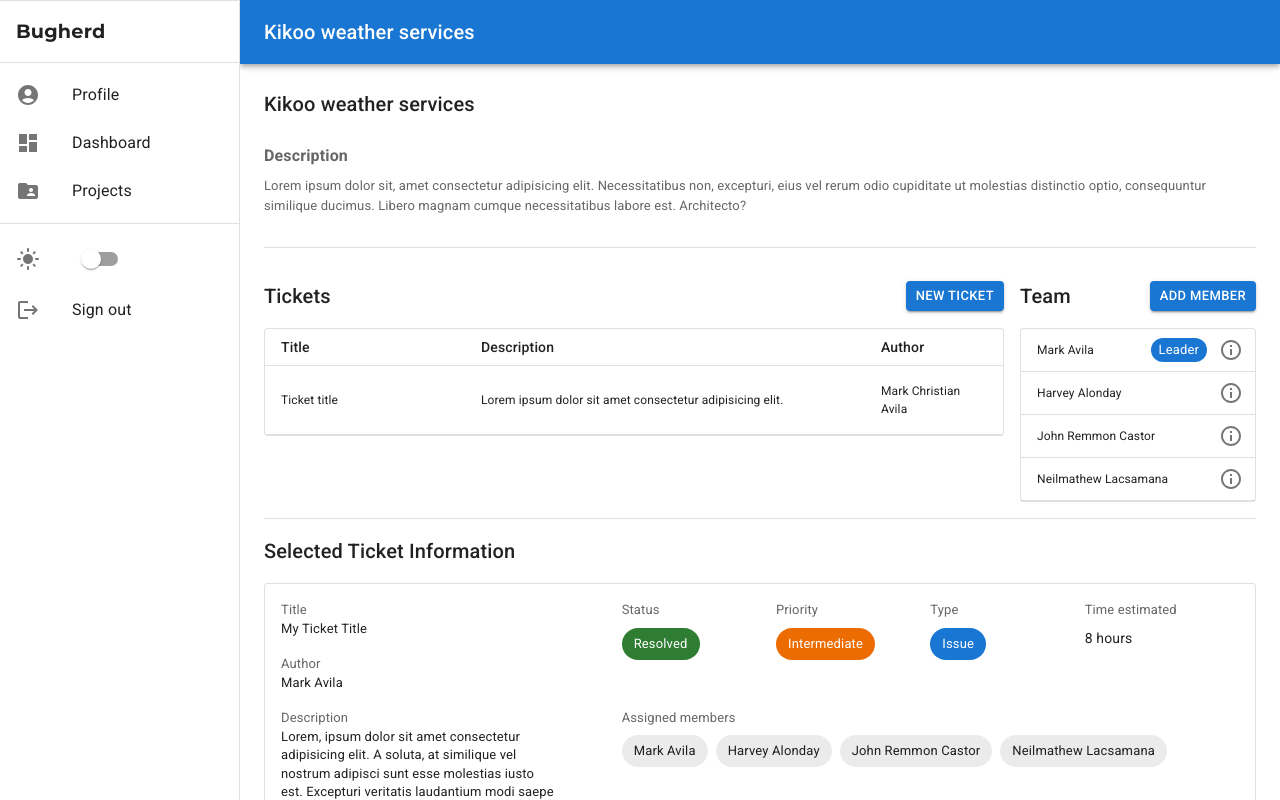
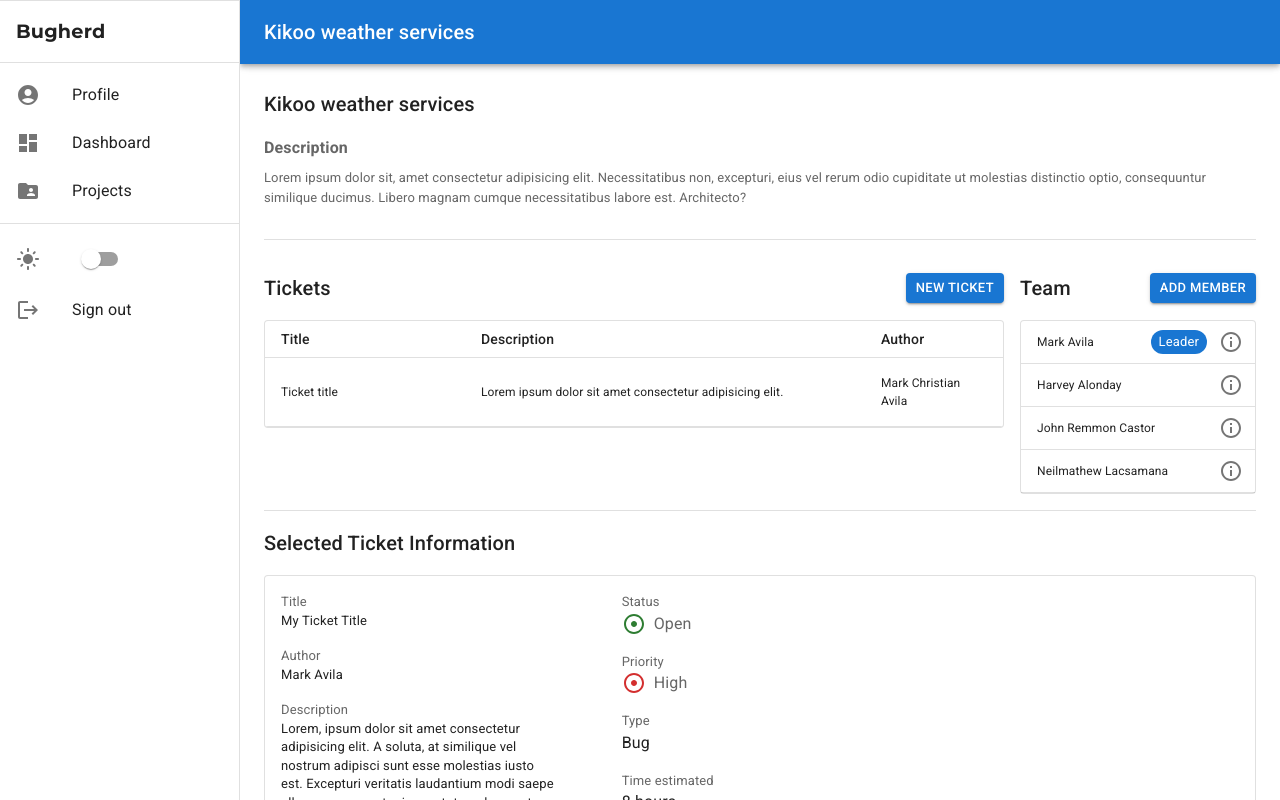
Before and after one commit to Mark-Avila/bugherd_frontend, a React (Vite) app: page /project in a window 1280 px wide. Shown: the top 800 px of the page. Built offline with nearby package versions, Linux system fonts and the light colour scheme; no server answers.

Commit message:
feat: User interface for Ticket page

```diff
--- a/src/App.tsx
+++ b/src/App.tsx
@@ -4,7 +4,7 @@
   createBrowserRouter,
   createRoutesFromElements,
 } from "react-router-dom";
-import { Dashboard, Landing, Project } from "./screens";
+import { Dashboard, Landing, Project, Ticket } from "./screens";
 import { createTheme } from "@mui/material";
 import { useState, useMemo, createContext } from "react";
 import { ThemeProvider } from "@emotion/react";
@@ -54,6 +54,14 @@
           </DrawerLayout>
         }
       />
+      <Route
+        path="/ticket/"
+        element={
+          <DrawerLayout title="Ticket information">
+            <Ticket />
+          </DrawerLayout>
+        }
+      />
     </>
   )
 );
--- a/src/components/stateless/PageSection.tsx
+++ b/src/components/stateless/PageSection.tsx
@@ -1,15 +1,21 @@
-import { Box, Typography } from "@mui/material";
+import { Box, BoxProps, Typography } from "@mui/material";
 import { ReactNode } from "react";
 
-interface Props {
+type Props = BoxProps & {
   title: string;
   children: ReactNode;
   action?: JSX.Element;
-}
+};
 
-function PageSection({ title, children, action }: Props) {
+// interface Props extends BoxProps {
+//   title: string;
+//   children: ReactNode;
+//   action?: JSX.Element;
+// }
+
+function PageSection({ title, children, action, ...props }: Props) {
   return (
-    <>
+    <Box {...props}>
       <Box
         display="flex"
         alignItems="center"
@@ -20,7 +26,7 @@
         {action || null}
       </Box>
       {children}
-    </>
+    </Box>
   );
 }
 
--- a/src/components/stateless/TicketDetails.tsx
+++ b/src/components/stateless/TicketDetails.tsx
@@ -1,49 +1,40 @@
-import { Grid, Typography, Chip, Box } from "@mui/material";
+import { Adjust } from "@mui/icons-material";
+import { Typography, Box, Stack } from "@mui/material";
 
 function TicketDetails() {
   return (
-    <Grid
-      container
-      sx={{
-        rowGap: {
-          xs: 2,
-          lg: 0,
-        },
-      }}
-    >
-      <Grid item xs={6} md={3}>
+    <Box>
+      <Box>
         <Typography fontSize="small" color="text.secondary">
           Status
         </Typography>
-        <Box marginTop={1}>
-          <Chip label="Resolved" color="success" />
-        </Box>
-      </Grid>
-      <Grid item xs={6} md={3}>
+        <Stack direction="row" spacing={1}>
+          <Adjust color="success" />
+          <Typography color="text.secondary">Open</Typography>
+        </Stack>
+      </Box>
+      <Box mt={2}>
         <Typography fontSize="small" color="text.secondary">
           Priority
         </Typography>
-        <Box marginTop={1}>
-          <Chip label="Intermediate" color="warning" />
-        </Box>
-      </Grid>
-      <Grid item xs={6} md={3}>
+        <Stack direction="row" spacing={1}>
+          <Adjust color="error" />
+          <Typography color="text.secondary">High</Typography>
+        </Stack>
+      </Box>
+      <Box mt={2}>
         <Typography fontSize="small" color="text.secondary">
           Type
         </Typography>
-        <Box marginTop={1}>
-          <Chip label="Issue" color="primary" />
-        </Box>
-      </Grid>
-      <Grid item xs={6} md={3}>
+        <Typography variant="body1">Bug</Typography>
+      </Box>
+      <Box mt={2}>
         <Typography fontSize="small" color="text.secondary">
           Time estimated
         </Typography>
-        <Typography marginTop={1} variant="body2">
-          8 hours
-        </Typography>
-      </Grid>
-    </Grid>
+        <Typography variant="body1">8 hours</Typography>
+      </Box>
+    </Box>
   );
 }
 
--- a/src/screens/Dashboard.tsx
+++ b/src/screens/Dashboard.tsx
@@ -80,9 +80,8 @@
   ];
 
   return (
-    <Box component="main" sx={ContainerStyle} aria-label="main-body">
+    <>
       <NewProjectModal open={isProjToggled} onClose={toggleProj} />
-      <Toolbar />
       <Grid container spacing={1}>
         <Grid item xs={12} lg={4}>
           <Grid container spacing={1}>
@@ -123,6 +122,6 @@
           </Box>
         </Grid>
       </Grid>
-    </Box>
+    </>
   );
 }
--- a/src/screens/DrawerLayout.tsx
+++ b/src/screens/DrawerLayout.tsx
@@ -57,7 +57,22 @@
           width={DRAWER_WIDTH}
         />
       </Box>
-      {children}
+      <Box
+        component="main"
+        sx={{
+          width: { xs: "100%", lg: `calc(100% - ${DRAWER_WIDTH}px)` },
+          padding: {
+            xs: 1,
+            md: 3,
+          },
+          display: "flex",
+          flexDirection: "column",
+        }}
+        aria-label="main-body"
+      >
+        <Toolbar />
+        {children}
+      </Box>
     </Box>
   );
 }
--- a/src/screens/Project.tsx
+++ b/src/screens/Project.tsx
@@ -12,20 +12,7 @@
   const handleOnClose = () => setTicketModal(false);
 
   return (
-    <Box
-      component="main"
-      sx={{
-        width: { xs: "100%", lg: `calc(100% - ${DRAWER_WIDTH}px)` },
-        padding: {
-          xs: 1,
-          md: 3,
-        },
-        display: "flex",
-        flexDirection: "column",
-      }}
-      aria-label="main-body"
-    >
-      <Toolbar />
+    <>
       <PageSection title="Kikoo weather services">
         <ProjectHeader />
       </PageSection>
@@ -90,7 +77,7 @@
           <NewTicketModal onClose={toggleTicketModal} />
         </Box>
       </Modal>
-    </Box>
+    </>
   );
 }
 
--- /dev/null
+++ b/src/screens/Ticket.tsx
@@ -0,0 +1,95 @@
+import {
+  Avatar,
+  Box,
+  Divider,
+  Grid,
+  List,
+  Paper,
+  Stack,
+  Typography,
+} from "@mui/material";
+import TicketDetails from "../components/stateless/TicketDetails";
+import PageSection from "../components/stateless/PageSection";
+import CommentItem from "../components/stateless/CommentItem";
+import CommentInput from "../components/stateless/CommentInput";
+
+function Ticket() {
+  return (
+    <Box>
+      <Box component="header">
+        <Typography variant="h4">
+          Can't log in{" "}
+          <Typography component="span" color="text.secondary">
+            #423
+          </Typography>
+        </Typography>
+        <Stack direction="row" alignItems="center" mt={2}>
+          <Avatar sx={{ width: 24, height: 24, mr: 1 }} />
+          <Typography variant="body2" fontWeight="bold">
+            Mark Christian Avila{"   "}
+            <Typography variant="body2" component="span" color="text.secondary">
+              Opened 3 days ago
+            </Typography>
+          </Typography>
+        </Stack>
+      </Box>
+      <Grid container spacing={2} mt={2}>
+        <Grid item xs={9}>
+          <Paper variant="outlined" sx={{ p: 2 }}>
+            <Typography
+              variant="body2"
+              color="text.secondary"
+              textAlign="justify"
+            >
+              Lorem ipsum dolor, sit amet consectetur adipisicing elit.
+              Repudiandae ut consequuntur odio sint quos amet quia soluta cumque
+              alias nostrum, veniam dolorem, unde iste? Perferendis cum
+              voluptatibus corporis beatae inventore. Lorem ipsum, dolor sit
+              amet consectetur adipisicing elit. Omnis officia, ut sint ipsa
+              quasi et amet voluptatum consequatur, rem unde eligendi eaque
+              magni quam fuga natus, neque vel saepe soluta. Lorem ipsum dolor,
+              sit amet consectetur adipisicing elit. Repudiandae ut consequuntur
+              odio sint quos amet quia soluta cumque alias nostrum, veniam
+              dolorem, unde iste? Perferendis cum voluptatibus corporis beatae
+              inventore. Lorem ipsum, dolor sit amet consectetur adipisicing
+              elit. Omnis officia, ut sint ipsa quasi et amet voluptatum
+              consequatur, rem unde eligendi eaque magni quam fuga natus, neque
+              vel saepe soluta.Lorem ipsum dolor, sit amet consectetur
+              adipisicing elit. Repudiandae ut consequuntur odio sint quos amet
+              quia soluta cumque alias nostrum, veniam dolorem, unde iste?
+              Perferendis cum voluptatibus corporis beatae inventore. Lorem
+              ipsum, dolor sit amet consectetur adipisicing elit. Omnis officia,
+              ut sint ipsa quasi et amet voluptatum consequatur, rem unde
+              eligendi eaque magni quam fuga natus, neque vel saepe soluta.Lorem
+              ipsum dolor, sit amet consectetur adipisicing elit. Repudiandae ut
+              consequuntur odio sint quos amet quia soluta cumque alias nostrum,
+              veniam dolorem, unde iste? Perferendis cum voluptatibus corporis
+              beatae inventore. Lorem ipsum, dolor sit amet consectetur
+              adipisicing elit. Omnis officia, ut sint ipsa quasi et amet
+              voluptatum consequatur, rem unde eligendi eaque magni quam fuga
+              natus, neque vel saepe soluta.
+            </Typography>
+          </Paper>
+        </Grid>
+        <Grid item xs={3}>
+          <Box my={2}>
+            <TicketDetails />
+          </Box>
+        </Grid>
+      </Grid>
+      <PageSection title="Comments" marginTop={3}>
+        <List aria-label="ticket-comments-list" disablePadding>
+          <CommentItem />
+          <CommentItem />
+          <CommentItem />
+          <CommentItem />
+          <CommentItem />
+        </List>
+        <Divider />
+        <CommentInput />
+      </PageSection>
+    </Box>
+  );
+}
+
+export default Ticket;
--- a/src/screens/index.ts
+++ b/src/screens/index.ts
@@ -3,5 +3,6 @@
 import Landing from "./Landing";
 import Dashboard from "./Dashboard";
 import Project from "./Project";
+import Ticket from "./Ticket";
 
-export { SignIn, SignUp, Landing, Dashboard, Project };
+export { SignIn, SignUp, Landing, Dashboard, Project, Ticket };
```
